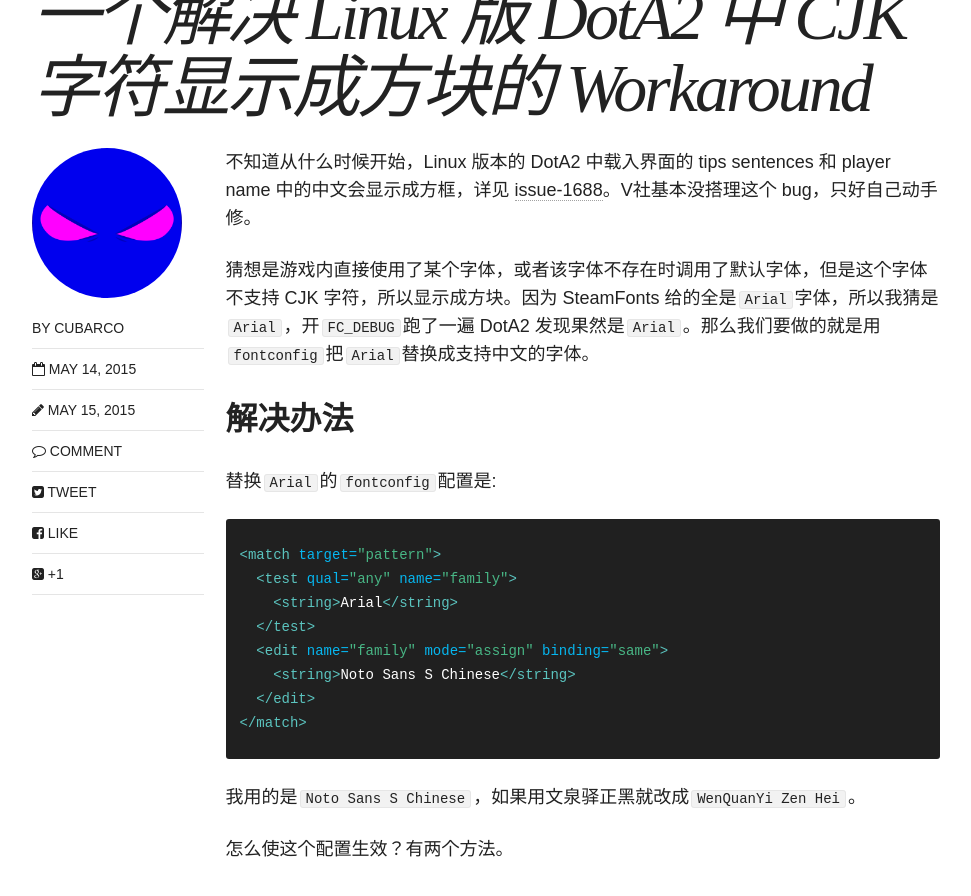
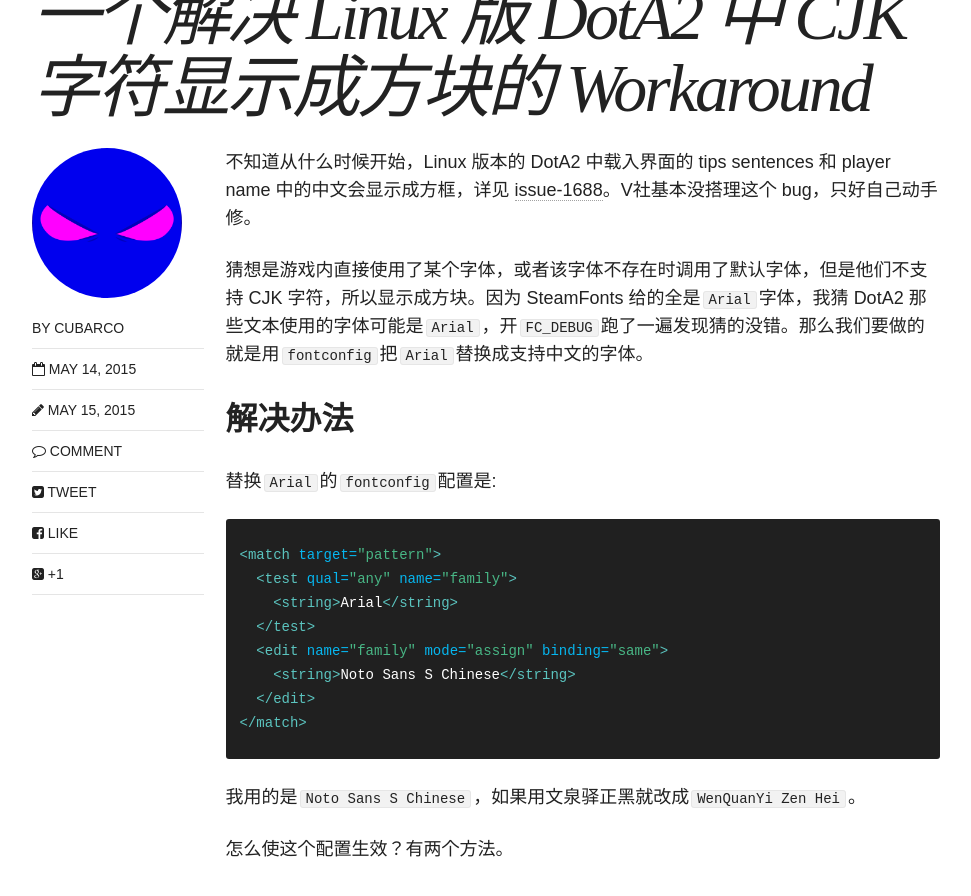
Before and after one commit to cubarco/cubarco.github.io-archived, a Jekyll site: the page built from _posts/blog/2015-05-14-dota2-blocky-cjk-fonts-workaround.md, in a window 1280 px wide and 900 px high, scrolled down 520 px. Shown: the top 896 px of the window, without its empty margins (154-1125 px from the left). Built offline with Jekyll 4.4.1, drawn with Linux system fonts in a browser that asks for light colours; nearby versions of some CDN libraries; comment, search, counter and statistics services are not loaded.

Commit message:
Update 2015-05-14-dota2-blocky-cjk-fonts-workaround

```diff
--- a/_posts/blog/2015-05-14-dota2-blocky-cjk-fonts-workaround.md
+++ b/_posts/blog/2015-05-14-dota2-blocky-cjk-fonts-workaround.md
@@ -13,7 +13,7 @@
 
 不知道从什么时候开始，Linux 版本的 DotA2 中载入界面的 tips sentences 和 player name 中的中文会显示成方框，详见 [issue-1688](https://github.com/ValveSoftware/Dota-2/issues/1688)。V社基本没搭理这个 bug，只好自己动手修。
 
-猜想是游戏内直接使用了某个字体，或者该字体不存在时调用了默认字体，但是这个字体不支持 CJK 字符，所以显示成方块。因为 SteamFonts 给的全是`Arial`字体，所以我猜是`Arial`，开`FC_DEBUG`跑了一遍 DotA2 发现果然是`Arial`。那么我们要做的就是用`fontconfig`把`Arial`替换成支持中文的字体。
+猜想是游戏内直接使用了某个字体，或者该字体不存在时调用了默认字体，但是他们不支持 CJK 字符，所以显示成方块。因为 SteamFonts 给的全是`Arial`字体，我猜 DotA2 那些文本使用的字体可能是`Arial`，开`FC_DEBUG`跑了一遍发现猜的没错。那么我们要做的就是用`fontconfig`把`Arial`替换成支持中文的字体。
 
 ## 解决办法
 替换`Arial`的`fontconfig`配置是:
```
